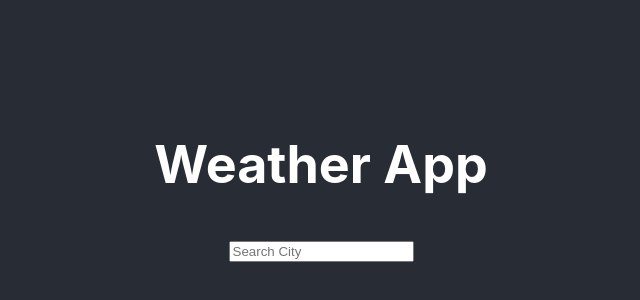
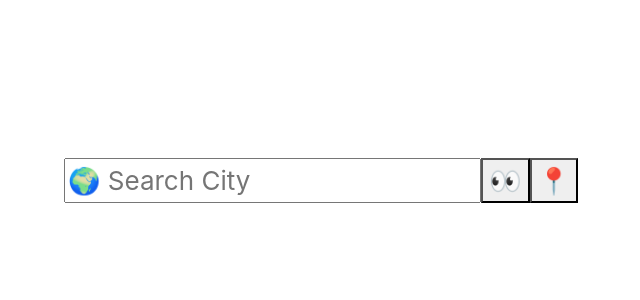
Before and after one commit to iza-habjan/react-weather-app, a React (Create React App) app: page / in a window 1280 px wide. Shown: the part 220-520 px from the top of the page, without its empty margins (319-959 px from the left). Built offline with nearby package versions, Linux system fonts and the light colour scheme.

Commit message:
search engine

```diff
--- a/public/index.html
+++ b/public/index.html
@@ -5,38 +5,25 @@
     <link rel="icon" href="%PUBLIC_URL%/favicon.ico" />
     <meta name="viewport" content="width=device-width, initial-scale=1" />
     <meta name="theme-color" content="#000000" />
+
+    <title>Weather App by Iza Habjan</title>
     <meta
       name="description"
-      content="Web site created using create-react-app"
+      content="The Weather App provides local weather forecast for cities, as well as a weekly weather forecast, with a whimsical design to liven up even the cloudiest days."
     />
-    <!--
-      manifest.json provides metadata used when your web app is installed on a
-      user's mobile device or desktop. See https://developers.google.com/web/fundamentals/web-app-manifest/
-    -->
+
+    <link
+      href="https://cdn.jsdelivr.net/npm/bootstrap@5.0.2/dist/css/bootstrap.min.css"
+      rel="stylesheet"
+      integrity="sha384-EVSTQN3/azprG1Anm3QDgpJLIm9Nao0Yz1ztcQTwFspd3yD65VohhpuuCOmLASjC"
+      crossorigin="anonymous"
+    />
+
     <link rel="manifest" href="%PUBLIC_URL%/manifest.json" />
-    <!--
-      Notice the use of %PUBLIC_URL% in the tags above.
-      It will be replaced with the URL of the `public` folder during the build.
-      Only files inside the `public` folder can be referenced from the HTML.
 
-      Unlike "/favicon.ico" or "favicon.ico", "%PUBLIC_URL%/favicon.ico" will
-      work correctly both with client-side routing and a non-root public URL.
-      Learn how to configure a non-root public URL by running `npm run build`.
-    -->
     <title>React App</title>
   </head>
   <body>
-    <noscript>You need to enable JavaScript to run this app.</noscript>
     <div id="root"></div>
-    <!--
-      This HTML file is a template.
-      If you open it directly in the browser, you will see an empty page.
-
-      You can add webfonts, meta tags, or analytics to this file.
-      The build step will place the bundled scripts into the <body> tag.
-
-      To begin the development, run `npm start` or `yarn start`.
-      To create a production bundle, use `npm run build` or `yarn build`.
-    -->
   </body>
 </html>
--- a/src/App.css
+++ b/src/App.css
@@ -2,37 +2,12 @@
   text-align: center;
 }
 
-.App-logo {
-  height: 40vmin;
-  pointer-events: none;
-}
-
-@media (prefers-reduced-motion: no-preference) {
-  .App-logo {
-    animation: App-logo-spin infinite 20s linear;
-  }
-}
-
 .App-header {
-  background-color: #282c34;
   min-height: 100vh;
   display: flex;
   flex-direction: column;
   align-items: center;
   justify-content: center;
   font-size: calc(10px + 2vmin);
-  color: white;
+  color: black;
 }
-
-.App-link {
-  color: #61dafb;
-}
-
-@keyframes App-logo-spin {
-  from {
-    transform: rotate(0deg);
-  }
-  to {
-    transform: rotate(360deg);
-  }
-}
--- a/src/App.js
+++ b/src/App.js
@@ -5,7 +5,6 @@ function App() {
   return (
     <div className="App">
       <header className="App-header">
-        <h1>Weather App</h1>
         <Search />
       </header>
     </div>
--- a/src/Search.js
+++ b/src/Search.js
@@ -1,9 +1,67 @@
-import React from "react";
+import React, { useState } from "react";
+import axios from "axios";
 
 export default function Search() {
-  return (
-    <form>
-      <input type="search" placeholder="Search City" />
+  const [city, setCity] = useState(null);
+  const [description, setDescription] = useState(null);
+  const [icon, setIcon] = useState(null);
+  const [temperature, setTemperature] = useState(null);
+  const [humidity, setHumidity] = useState(null);
+  const [wind, setWind] = useState(null);
+  const [loaded, setLoaded] = useState(false);
+
+  function getWeatherData(response) {
+    setTemperature(Math.round(response.data.main.temp));
+    setDescription(response.data.weather[0].description);
+    setIcon(response.data.weather[0].icon);
+    setHumidity(response.data.main.humidity);
+    setWind(Math.round(response.data.wind.speed));
+    setLoaded(true);
+  }
+
+  function handleSubmit(event) {
+    event.preventDefault();
+    let apiKey = "477355458f09adef7ea7ed5ab3947103";
+    let units = "metric";
+    let apiUrl = `https://api.openweathermap.org/data/2.5/weather?q=${city}&appid=${apiKey}&units=${units}`;
+    axios.get(apiUrl).then(getWeatherData);
+  }
+
+  function showWeather(event) {
+    setCity(event.target.value);
+  }
+
+  let form = (
+    <form onSubmit={handleSubmit}>
+      <input
+        type="search"
+        placeholder="🌍 Search City"
+        onChange={showWeather}
+      />
+      <button onClick={handleSubmit}>👀</button>
+      <button>📍</button>
     </form>
   );
+
+  let weatherIcon = `http://openweathermap.org/img/wn/${icon}@2x.png`;
+
+  if (loaded) {
+    return (
+      <div>
+        {form}
+        <ul>
+          <li>{city}</li>
+          <li>{description}</li>
+          <li>
+            <img src={weatherIcon} alt={description} />
+          </li>
+          <li>{temperature}°C</li>
+          <li>Humidity: {humidity}%</li>
+          <li>Wind: {wind}km/h</li>
+        </ul>
+      </div>
+    );
+  } else {
+    return form;
+  }
 }
```
